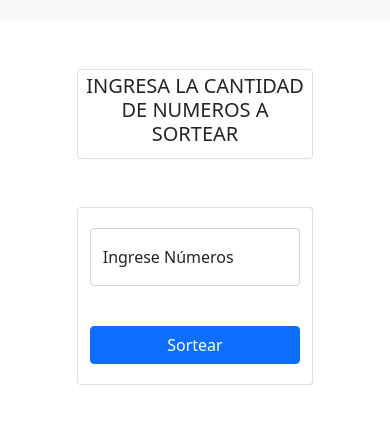
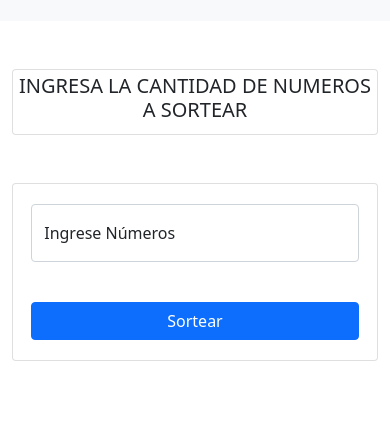
Before and after one commit to RicardoZelada/App-Sorteo, a plain HTML site: page index.html in a window 390 px wide. Shown: the part 65-488 px from the top of the page. Drawn offline with nearby package versions, Linux system fonts and the light colour scheme.

Commit message:
Ajuste de versión móvil

```diff
--- a/index.html
+++ b/index.html
@@ -16,9 +16,9 @@
             <h2>App de Sorteo</h2>
         </nav>
 
-        <section class="container-lg">
+        <section class="container-xl">
             <div class="row justify-content-center">
-                <div class="col-8">
+                <div class="col-md-8 col-sm-10">
                     <div class="card mt-5">
                         <div class="header">
                             <h5 class="text-center p-1">INGRESA LA CANTIDAD DE NUMEROS A SORTEAR</h5>
```
